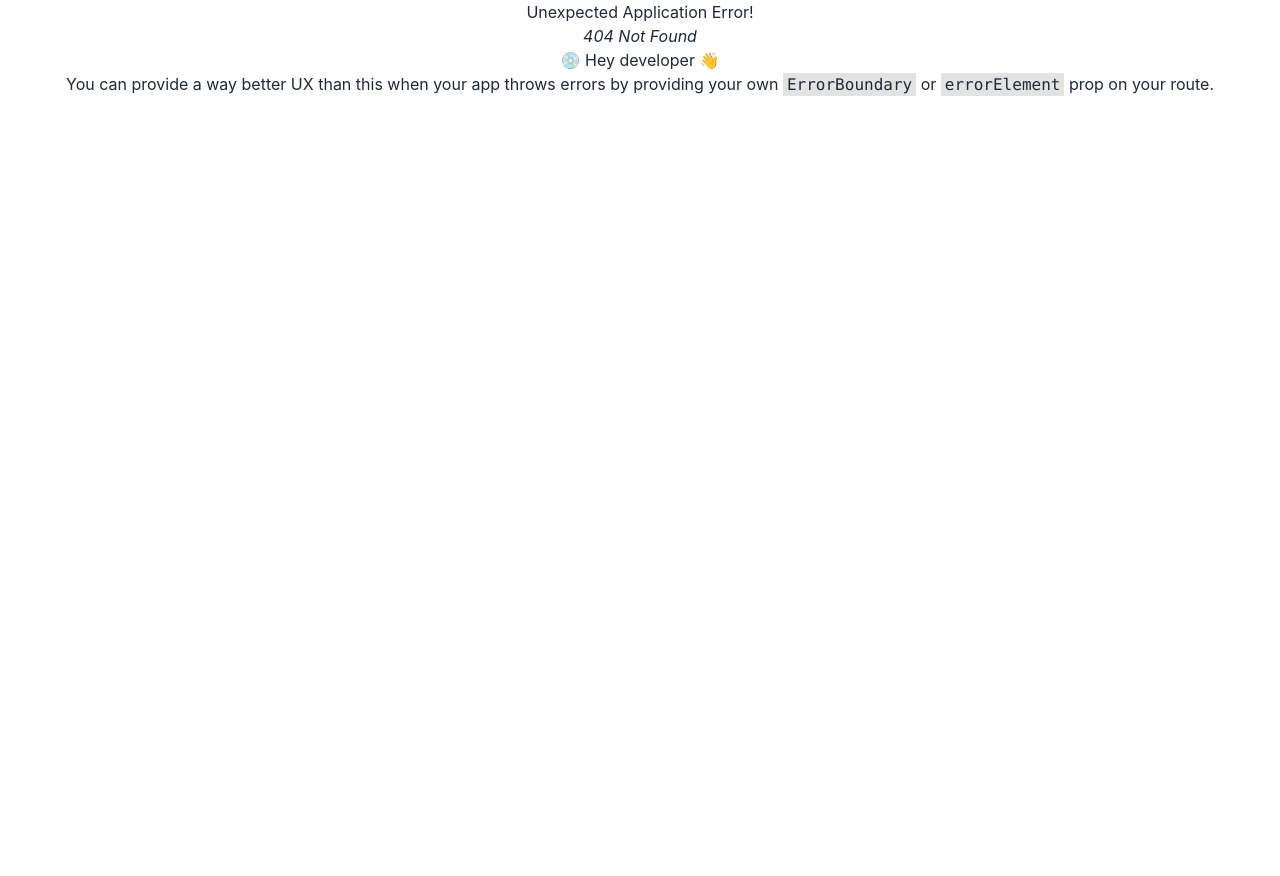
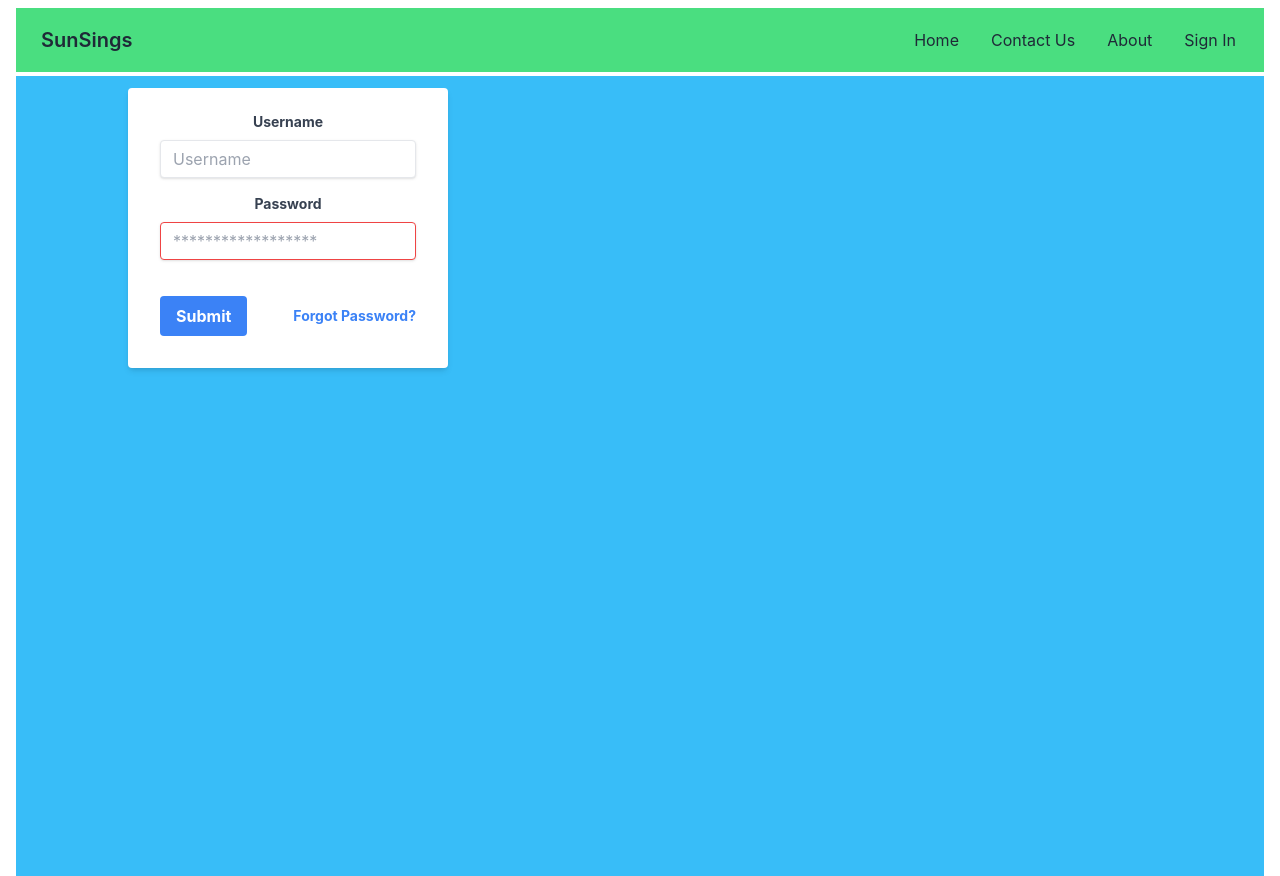
Before and after one commit to Rifazul-Islam/sunsings, a React (Create React App) app: page /sign in a window 1280 px wide. Before the commit this address had no page. Before the commit the page ends 800 px from the top, so only its background shows below. Built offline with nearby package versions, Linux system fonts and the light colour scheme.

Commit message:
all component add

```diff
--- a/src/Layout/Main.js
+++ b/src/Layout/Main.js
@@ -1,11 +1,12 @@
 import React from 'react';
 import { Outlet } from 'react-router-dom';
+import Navber from '../pages/Navber/Navber';
 
 
 const Main = () => {
     return (
         <div>
-
+         <Navber></Navber>
             <Outlet></Outlet>
         </div>
     );
--- /dev/null
+++ b/src/pages/About/About.js
@@ -0,0 +1,11 @@
+import React from 'react';
+
+const About = () => {
+    return (
+        <div className='bg-gray-500'>
+             <p> This is About page </p>
+        </div>
+    );
+};
+
+export default About;
--- /dev/null
+++ b/src/pages/Contact/Contact.js
@@ -0,0 +1,11 @@
+import React from 'react';
+
+const Contact = () => {
+    return (
+        <div className='bg-red-300'>
+            <p> Comming Soon</p>
+        </div>
+    );
+};
+
+export default Contact;
--- a/src/pages/Home/Home.js
+++ b/src/pages/Home/Home.js
@@ -4,7 +4,7 @@ import Navber from '../Navber/Navber';
 const Home = () => {
     return (
         <div>
-          <Navber></Navber>
+
         </div>
     );
 };
--- a/src/pages/Navber/Navber.js
+++ b/src/pages/Navber/Navber.js
@@ -5,23 +5,33 @@ const Navber = () => {
 
       const itemsMenu = <>
 
-                 <li> <Link> Home</Link> </li>
-                 <li> <Link> Contact Us</Link> </li>
-                 <li> <Link> About</Link> </li>
-                 <li> <Link> Sign In</Link> </li>
+                 <li> <Link to="/" > Home</Link> </li>
+                 <li> <Link to="/contact" > Contact Us</Link> </li>
+                 <li> <Link to="/about"> About</Link> </li>
+                 <li> <Link to="/sign"> Sign In</Link> </li>
 
         </>
     return (
      <div className=' mx-4 mt-2 '>
-     <div className="navbar bg-green-500">
-    <div className="flex-1">
-    <a className="btn btn-ghost normal-case text-xl">daisyUI</a>
+  <div className="navbar bg-green-400">
+  <div className="navbar-start">
+    <div className="dropdown">
+      <label tabIndex={0} className="btn btn-ghost lg:hidden">
+        <svg xmlns="http://www.w3.org/2000/svg" className="h-5 w-5" fill="none" viewBox="0 0 24 24" stroke="currentColor"><path strokeLinecap="round" strokeLinejoin="round" strokeWidth="2" d="M4 6h16M4 12h8m-8 6h16" /></svg>
+      </label>
+      <ul tabIndex={0} className="menu menu-compact dropdown-content mt-3 p-2 shadow bg-base-100 rounded-box w-52">
+
+             {itemsMenu}
+      </ul>
+    </div>
+    <Link className="btn btn-ghost normal-case text-xl">SunSings</Link>
   </div>
-  <div className="flex-none">
+  <div className=" ml-96 text-1xl navbar-center hidden lg:flex">
     <ul className="menu menu-horizontal px-1">
-       {itemsMenu}
+    {itemsMenu}
     </ul>
   </div>
+
 </div>
         </div>
     );
--- /dev/null
+++ b/src/pages/Sign In/SignIn.js
@@ -0,0 +1,36 @@
+import React from 'react';
+
+const SignIn = () => {
+    return (
+<div className='bg-sky-400 mx-4 mt-1' style={{ height:'100vh'}} >
+ <div class="w-full max-w-xs pt-3  ml-28">
+  <form class="bg-white shadow-md rounded px-8 pt-6 pb-8 mb-4">
+    <div class="mb-4">
+      <label class="block text-gray-700 text-sm font-bold mb-2" for="username">
+        Username
+      </label>
+      <input class="shadow appearance-none border rounded w-full py-2 px-3 text-gray-700 leading-tight focus:outline-none focus:shadow-outline" id="username" type="text" placeholder="Username"/>
+    </div>
+    <div class="mb-6">
+      <label class="block text-gray-700 text-sm font-bold mb-2" for="password">
+        Password
+      </label>
+      <input class="shadow appearance-none border border-red-500 rounded w-full py-2 px-3 text-gray-700 mb-3 leading-tight focus:outline-none focus:shadow-outline" id="password" type="password" placeholder="******************"/>
+
+    </div>
+    <div class="flex items-center justify-between">
+      <button class="bg-blue-500 hover:bg-blue-700 text-white font-bold py-2 px-4 rounded focus:outline-none focus:shadow-outline" type="button">
+       Submit
+      </button>
+      <a class="inline-block align-baseline font-bold text-sm text-blue-500 hover:text-blue-800" href="#">
+        Forgot Password?
+      </a>
+    </div>
+  </form>
+
+</div>
+        </div>
+    );
+};
+
+export default SignIn;
```
Also changed, not shown: src/router/Router.js (+7 -1 lines).
